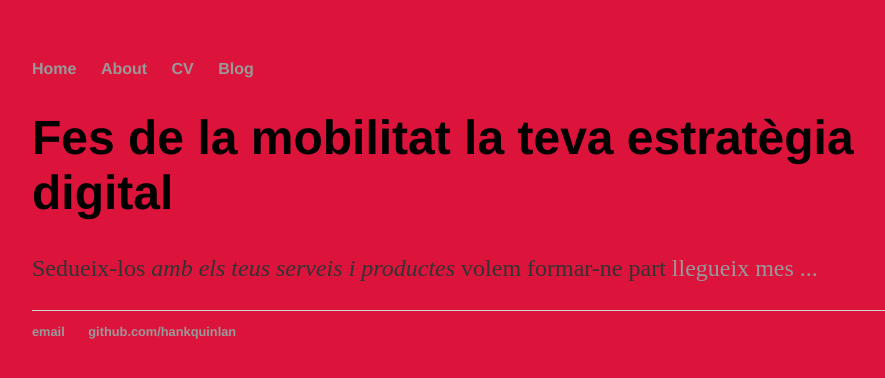
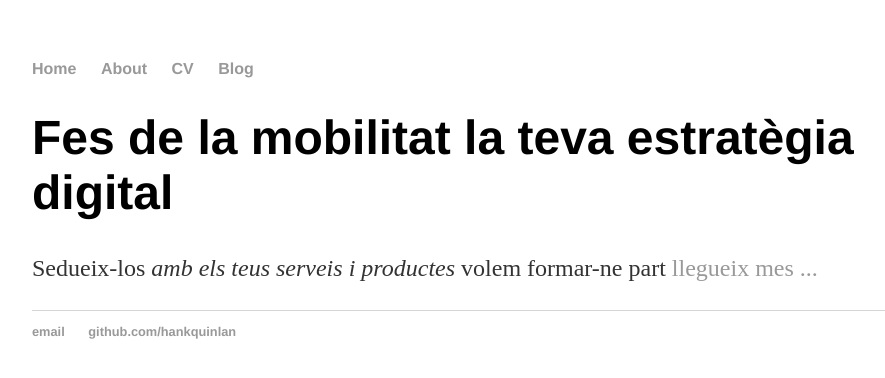
Before and after one commit to SantiOnAndroid/SantiOnAndroid.github.io, a Jekyll site: the page built from index.html, in a window 1280 px wide. Shown: the top 378 px of the page, without its empty margins (160-1045 px from the left). Built offline with Jekyll 4.4.1, drawn with Linux system fonts in a browser that asks for light colours.

```diff
--- a/css/main.css
+++ b/css/main.css
@@ -1,7 +1,8 @@
 body {
     margin: 60px auto;
     width: 70%;
-    background-color:#DC143C;
+
+    style:"background-color:#DC143C;margin-top:0px;margin-left:0px;
 
 }
 nav ul, footer ul {
```
